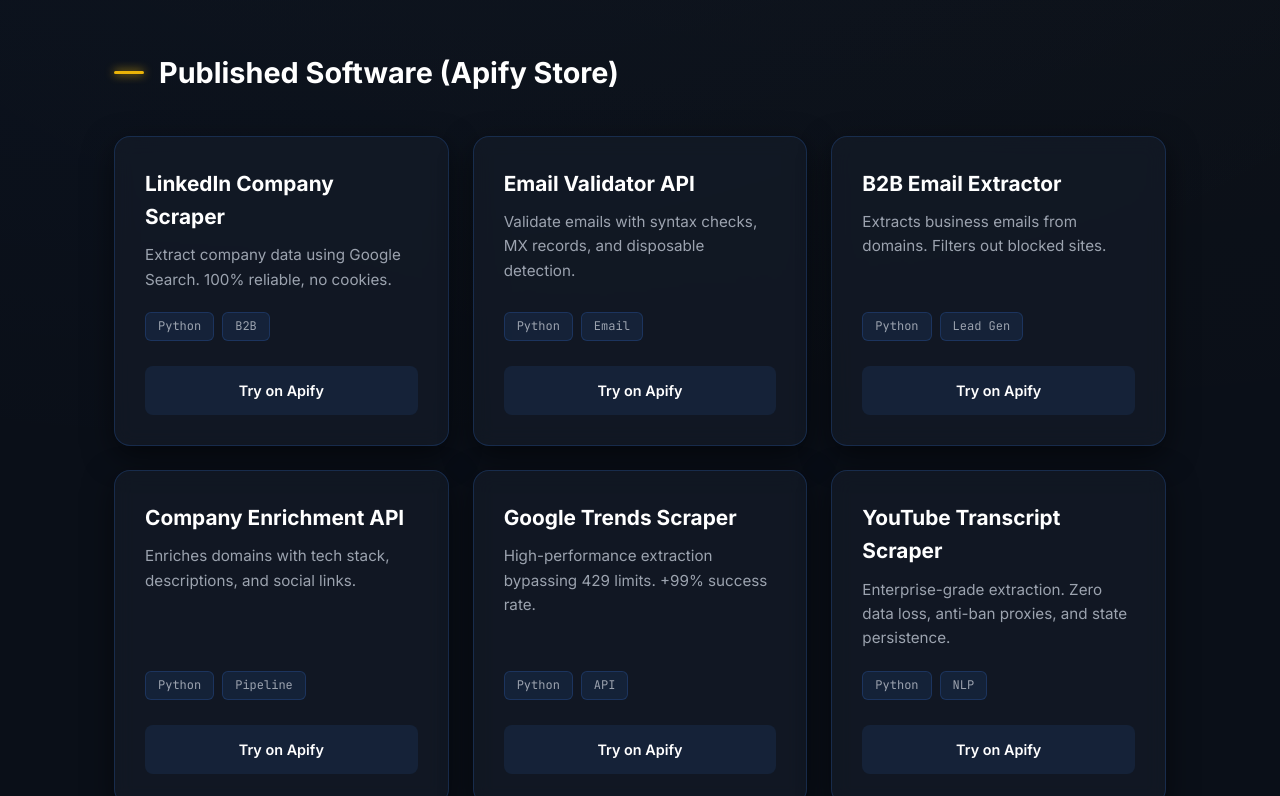
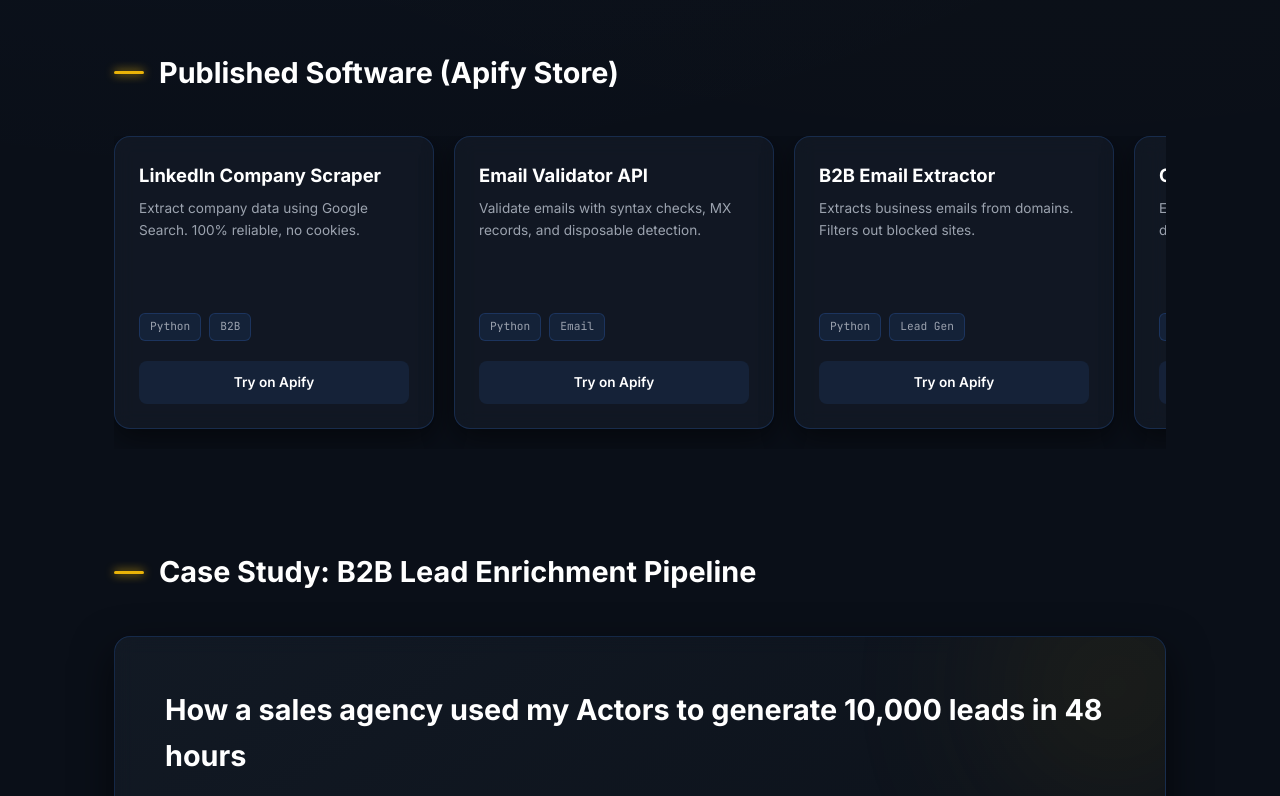
Before and after one commit to ortizdelgadojohanjose04-ai/ortizdelgadojohanjose04-ai.github.io, a plain HTML site: page index.html in a window 1280 px wide. Shown: the part 1560-2356 px from the top of the page. Drawn offline with Linux system fonts and the light colour scheme.

Commit message:
Update index.html

```diff
--- a/index.html
+++ b/index.html
@@ -7,7 +7,7 @@
 
     <!-- Etiquetas Open Graph para LinkedIn (Imagen automática) -->
     <meta property="og:title" content="Johan Ortiz | Systems Engineer & Data Extraction" />
-    <meta property="og:description" content="Portfolio of Johan Ortiz, Systems Engineer & Data Extraction Specialist. Creator of 9+ high-performance Actors on Apify." />
+    <meta property="og:description" content="Portfolio of Johan Ortiz, Systems Engineer & Data Extraction Specialist. Creator of 10+ high-performance Actors on Apify." />
     <meta property="og:image" content="https://ortizdelgadojohanjose04-ai.github.io/portafolio-preview.png" />
     <meta property="og:url" content="https://ortizdelgadojohanjose04-ai.github.io" />
     <meta property="og:type" content="website" />
@@ -162,17 +162,26 @@
         .stack-card h4 { font-size: 1.2rem; color: #fff; margin-bottom: 10px; }
         .stack-card p { color: var(--text-muted); font-size: 0.95rem; }
 
-        /* GRID DE PROYECTOS */
-        .projects-grid {
-            display: grid;
-            grid-template-columns: repeat(3, 1fr);
-            gap: 24px;
+        /* CARRUSEL DE PROYECTOS (ESTILO LIBRO) */
+        .projects-carousel {
+            display: flex;
+            gap: 20px;
+            overflow-x: auto;
+            padding-bottom: 20px;
+            scroll-snap-type: x mandatory;
+            -webkit-overflow-scrolling: touch;
         }
+        .projects-carousel::-webkit-scrollbar { height: 8px; }
+        .projects-carousel::-webkit-scrollbar-thumb { background: #333; border-radius: 4px; }
+        .projects-carousel::-webkit-scrollbar-track { background: transparent; }
+
         .project-card {
+            min-width: 320px; /* Ancho para que se vean 3 a la vez */
+            scroll-snap-align: start;
             background: var(--card-bg);
             border: 1px solid var(--border);
             border-radius: 16px;
-            padding: 30px;
+            padding: 24px; /* Un poco más pequeño */
             transition: all 0.3s;
             display: flex;
             flex-direction: column;
@@ -192,11 +201,11 @@
             box-shadow: 0 20px 50px rgba(0,0,0,0.7), 0 0 20px var(--accent-glow);
         }
         .project-card:hover::before { opacity: 1; }
-        .project-title { font-size: 1.3rem; font-weight: 700; color: #fff; margin-bottom: 10px; }
-        .project-desc { color: var(--text-muted); font-size: 0.95rem; margin-bottom: 20px; flex-grow: 1; }
-        .project-tags { display: flex; gap: 8px; flex-wrap: wrap; margin-bottom: 25px; }
-        .tag { background: rgba(59, 130, 246, 0.1); border: 1px solid var(--border); padding: 4px 12px; border-radius: 6px; font-size: 0.75rem; color: var(--text-muted); font-family: var(--mono); }
-        .btn-project { display: block; text-align: center; color: #fff; text-decoration: none; font-size: 0.9rem; font-weight: 600; padding: 12px; background: rgba(59, 130, 246, 0.1); border-radius: 8px; transition: background 0.3s; border: 1px solid transparent; }
+        .project-title { font-size: 1.15rem; font-weight: 700; color: #fff; margin-bottom: 8px; }
+        .project-desc { color: var(--text-muted); font-size: 0.85rem; margin-bottom: 20px; flex-grow: 1; }
+        .project-tags { display: flex; gap: 8px; flex-wrap: wrap; margin-bottom: 20px; }
+        .tag { background: rgba(59, 130, 246, 0.1); border: 1px solid var(--border); padding: 4px 10px; border-radius: 6px; font-size: 0.7rem; color: var(--text-muted); font-family: var(--mono); }
+        .btn-project { display: block; text-align: center; color: #fff; text-decoration: none; font-size: 0.85rem; font-weight: 600; padding: 10px; background: rgba(59, 130, 246, 0.1); border-radius: 8px; transition: background 0.3s; border: 1px solid transparent; }
         .btn-project:hover { background: var(--accent-blue); border-color: var(--accent-gold); color: #000; }
 
         .case-study { background: linear-gradient(145deg, rgba(20, 28, 40, 0.8), rgba(10, 15, 24, 0.8)); border: 1px solid var(--border); border-radius: 16px; padding: 50px; position: relative; overflow: hidden; backdrop-filter: blur(10px); box-shadow: 0 15px 40px rgba(0,0,0,0.6); }
@@ -260,8 +269,8 @@
 
         footer { text-align: center; padding-top: 50px; border-top: 1px solid var(--border); color: var(--text-muted); font-size: 0.9rem; }
 
-        @media (max-width: 900px) { .projects-grid { grid-template-columns: repeat(2, 1fr); } .cert-grid { grid-template-columns: 1fr; } .stack-grid { grid-template-columns: 1fr; } }
-        @media (max-width: 600px) { h1 { font-size: 2.5rem; } .projects-grid { grid-template-columns: 1fr; } .impact-grid { gap: 30px; } }
+        @media (max-width: 900px) { .cert-grid { grid-template-columns: 1fr; } .stack-grid { grid-template-columns: 1fr; } }
+        @media (max-width: 600px) { h1 { font-size: 2.5rem; } .impact-grid { gap: 30px; } }
     </style>
 </head>
 <body>
@@ -285,18 +294,18 @@
             <h2>Systems Engineer & Data Extraction Specialist</h2>
             <p class="bio">
                 I build production-ready software for data extraction and AI pipelines.
-                Creator of 9+ high-performance Actors on the Apify Store.
+                Creator of 10+ high-performance Actors on the Apify Store.
             </p>
             <div class="social-links">
                 <a href="https://github.com/ortizdelgadojohanjose04-ai" target="_blank" class="btn-link">GitHub</a>
                 <a href="https://linkedin.com/in/johan-ortiz-260aa0378" target="_blank" class="btn-link">LinkedIn</a>
-                <a href="https://apify.com/johandev_04" target="_blank" class="btn-link">Apify Store (9+ Actors)</a>
+                <a href="https://apify.com/johandev_04" target="_blank" class="btn-link">Apify Store (10+ Actors)</a>
                 <button onclick="copyEmail()" class="btn-link" id="emailBtn">Copy Email</button>
             </div>
         </header>
 
         <div class="impact-grid">
-            <div class="impact-item"><span class="impact-number">9+</span><span class="impact-label">Published Actors</span></div>
+            <div class="impact-item"><span class="impact-number">10+</span><span class="impact-label">Published Actors</span></div>
             <div class="impact-item"><span class="impact-number">99%</span><span class="impact-label">Success Rate</span></div>
             <div class="impact-item"><span class="impact-number">B2B</span><span class="impact-label">Data Focus</span></div>
             <div class="impact-item"><span class="impact-number">24/7</span><span class="impact-label">Reliability</span></div>
@@ -344,7 +353,9 @@
 
         <section id="projects">
             <div class="section-title">Published Software (Apify Store)</div>
-            <div class="projects-grid">
+
+            <!-- CARRUSEL DE PROYECTOS -->
+            <div class="projects-carousel">
                 <div class="project-card">
                     <div class="project-title">LinkedIn Company Scraper</div>
                     <p class="project-desc">Extract company data using Google Search. 100% reliable, no cookies.</p>
@@ -393,12 +404,18 @@
                     <div class="project-tags"><span class="tag">Python</span><span class="tag">AI</span></div>
                     <a href="https://apify.com/johandev_04/ai-content-detector" class="btn-project">Try on Apify</a>
                 </div>
-                <!-- NUEVA TARJETA: URL TO MARKDOWN -->
                 <div class="project-card">
                     <div class="project-title">URL to Markdown for AI Agents</div>
                     <p class="project-desc">Convert webpages to clean Markdown. Fail-safe errors for AI agents and RAG pipelines.</p>
                     <div class="project-tags"><span class="tag">Python</span><span class="tag">AI</span></div>
                     <a href="https://apify.com/johandev_04/url-to-markdown-agent" class="btn-project">Try on Apify</a>
+                </div>
+                <!-- NUEVA TARJETA: SMART DATA EXTRACTOR -->
+                <div class="project-card">
+                    <div class="project-title">Smart Data Extractor (No APIs)</div>
+                    <p class="project-desc">Extract structured data (titles, prices, emails, links) from any website using pure Python. Zero API keys.</p>
+                    <div class="project-tags"><span class="tag">Python</span><span class="tag">No APIs</span></div>
+                    <a href="https://apify.com/johandev_04/smart-data-extractor" class="btn-project">Try on Apify</a>
                 </div>
             </div>
         </section>
```
